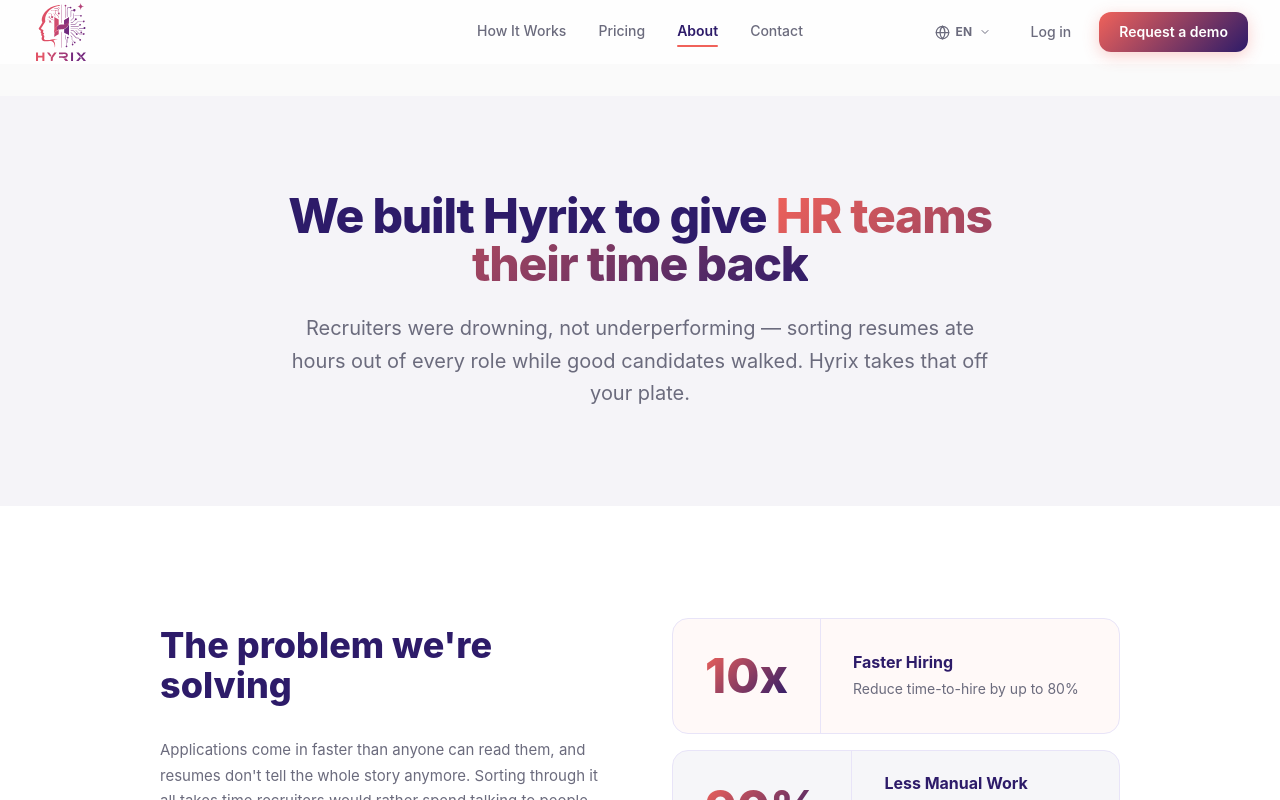
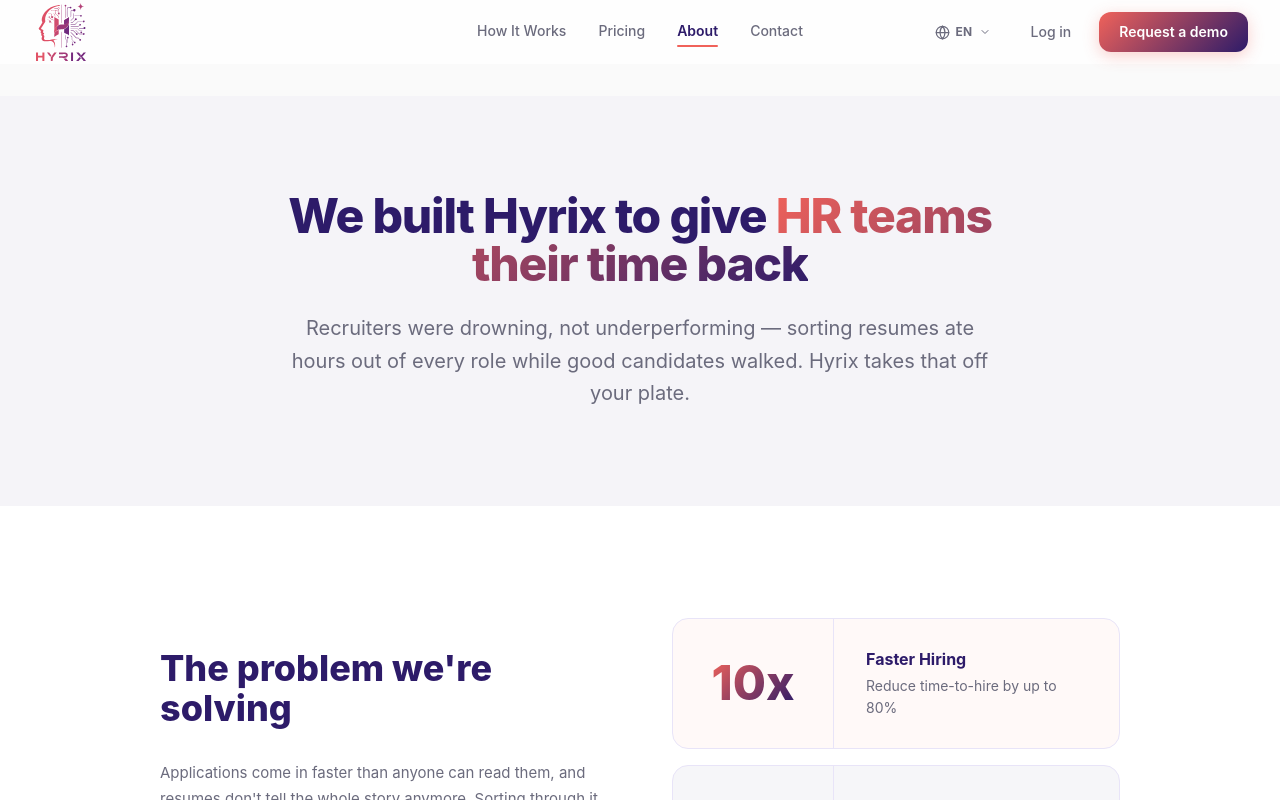
Before and after one commit to kashishakanksha754-coder/recruitAI, a Next.js app: page /about in a window 1280 px wide. Shown: the top 800 px of the page. Built offline with nearby package versions, Linux system fonts and the light colour scheme.

Commit message:
Fix stat card divider alignment — fixed 160px left column width

```diff
--- a/src/app/about/page.tsx
+++ b/src/app/about/page.tsx
@@ -64,7 +64,7 @@ export default function AboutPage() {
                   style={{ background: bg }}
                 >
                   {/* Number block */}
-                  <div className="shrink-0 flex items-center justify-center self-stretch px-8 min-w-[120px]">
+                  <div className="flex items-center justify-center self-stretch" style={{ width: 160, minWidth: 160, maxWidth: 160 }}>
                     <p className="text-5xl font-extrabold gradient-text leading-none">{value}</p>
                   </div>
                   {/* Divider */}
```
